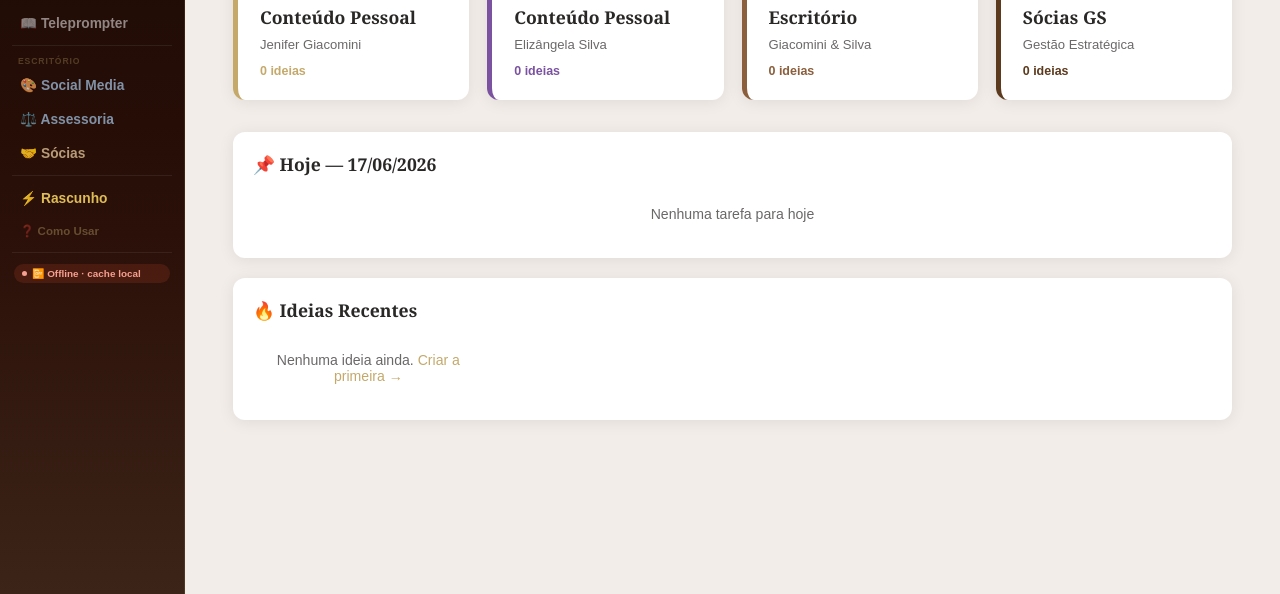
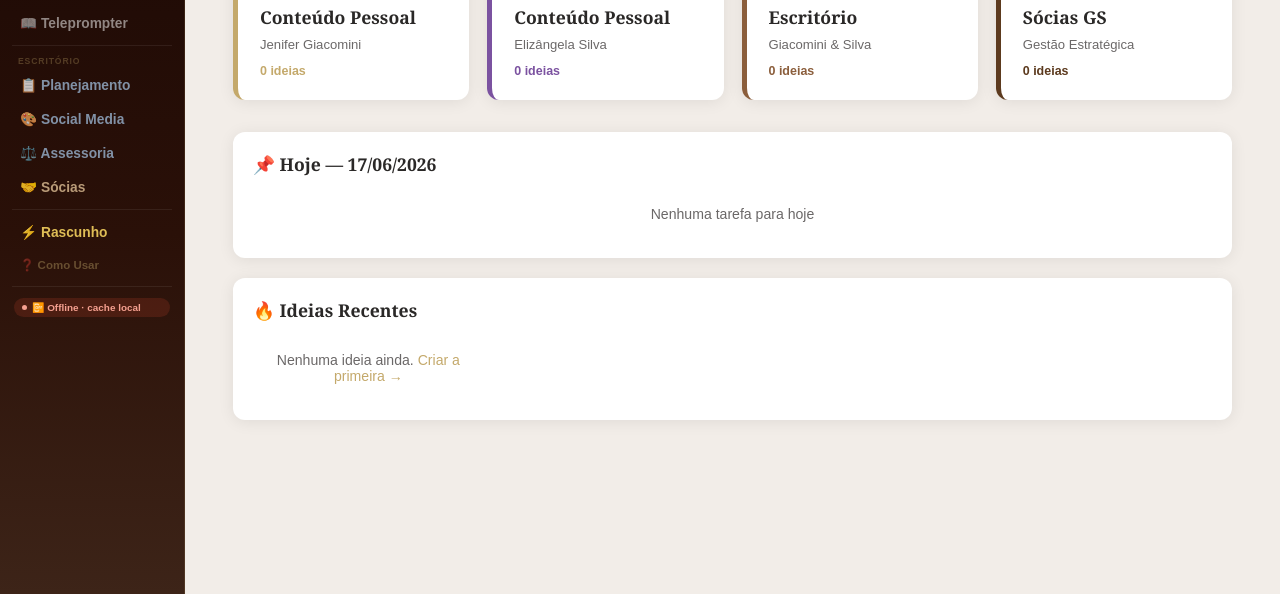
Before and after one commit to juridico-code/gs-app-giacomini, a plain HTML site: page index.html in a window 1280 px wide. Shown: the part 206-800 px from the top of the page. Drawn offline with Linux system fonts and the light colour scheme.

Commit message:
Update index.html

```diff
--- a/index.html
+++ b/index.html
@@ -405,6 +405,7 @@ a{color:var(--dourado);text-decoration:none}a:hover{text-decoration:underline}
   <button class="nav-link" data-screen="teleprompter">📖 Teleprompter</button>
   <div class="nav-divider"></div>
   <div class="nav-section-label">Escritório</div>
+  <a href="planejamento-app.html" class="nav-link escrit" style="text-decoration:none;">📋 Planejamento</a>
   <button class="nav-link escrit" data-screen="social-media">🎨 Social Media</button>
   <button class="nav-link escrit" data-screen="assessoria">⚖️ Assessoria</button>
   <button class="nav-link socias" data-screen="socias">🤝 Sócias</button>
```
